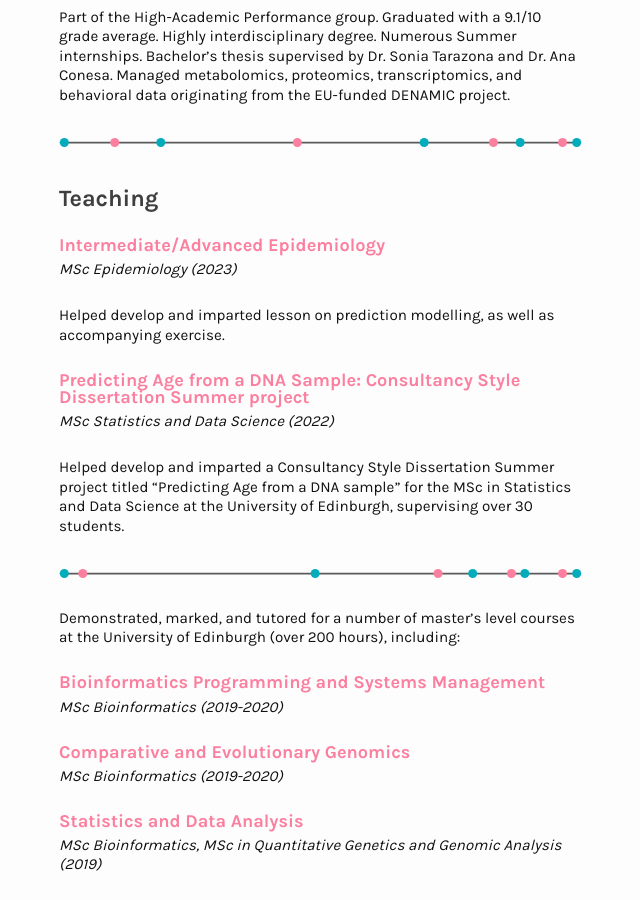
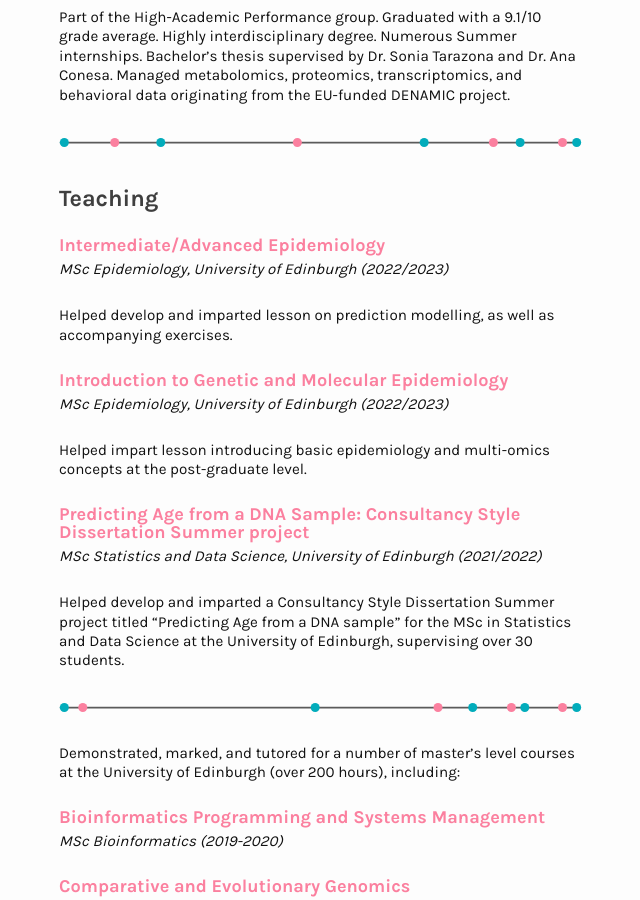
Before and after one commit to elenabernabeu/elenabernabeu.github.io, a Jekyll site: the page built from cv.markdown, in a window 1280 px wide and 900 px high, scrolled down 1296 px. Shown: the whole window, without its empty margins (468-1108 px from the left). Built offline with Jekyll 4.4.1, drawn with Linux system fonts in a browser that asks for light colours.

Commit message:
09012022 - Teaching

```diff
--- a/cv.markdown
+++ b/cv.markdown
@@ -58,12 +58,17 @@ Part of the High-Academic Performance group. Graduated with a 9.1/10 grade avera
 ### Teaching
 
 #### **Intermediate/Advanced Epidemiology**
-*MSc Epidemiology (2023)*
+*MSc Epidemiology, University of Edinburgh (2022/2023)*
 
-Helped develop and imparted lesson on prediction modelling, as well as accompanying exercise.
+Helped develop and imparted lesson on prediction modelling, as well as accompanying exercises.
+
+#### **Introduction to Genetic and Molecular Epidemiology**
+*MSc Epidemiology, University of Edinburgh (2022/2023)*
+
+Helped impart lesson introducing basic epidemiology and multi-omics concepts at the post-graduate level.
 
 #### **Predicting Age from a DNA Sample: Consultancy Style Dissertation Summer project**
-*MSc Statistics and Data Science (2022)*
+*MSc Statistics and Data Science, University of Edinburgh (2021/2022)*
 
 Helped develop and imparted a Consultancy Style Dissertation Summer project titled "Predicting Age from a DNA sample" for the MSc in Statistics and Data Science at the University of Edinburgh, supervising over 30 students.
 
```
